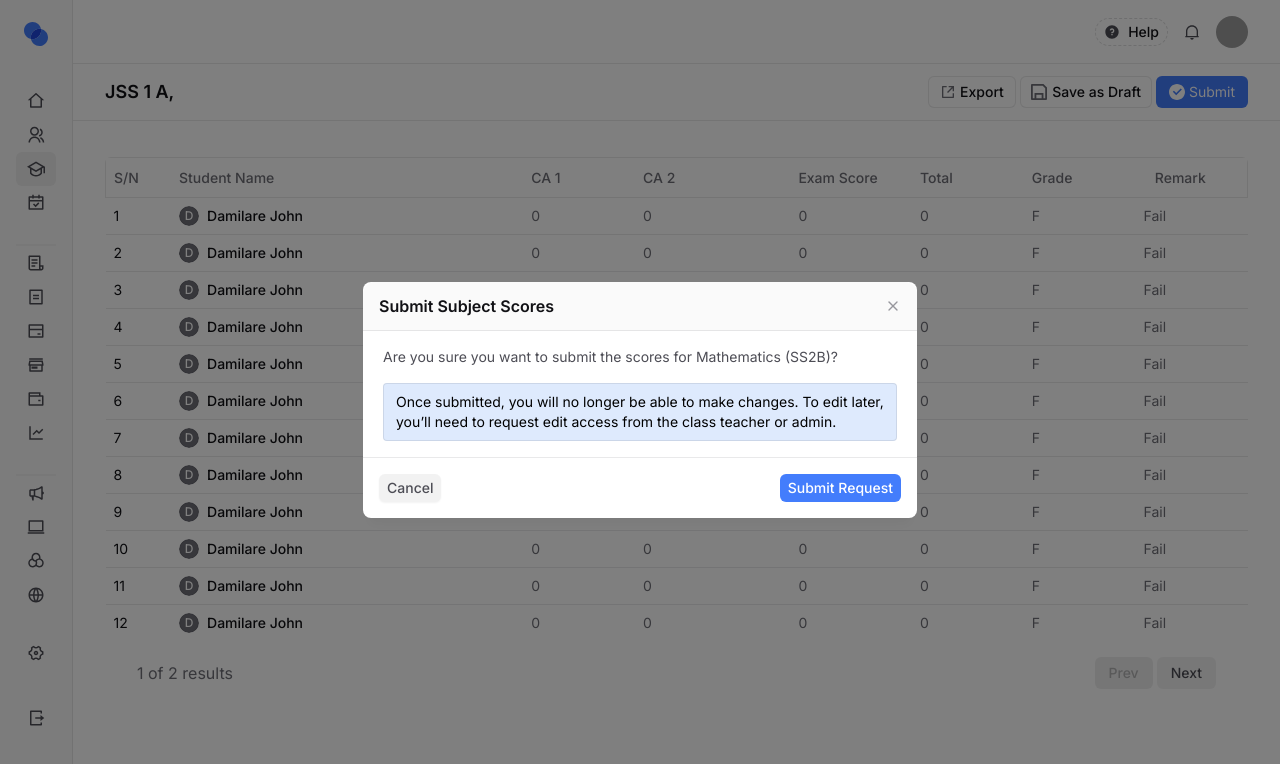
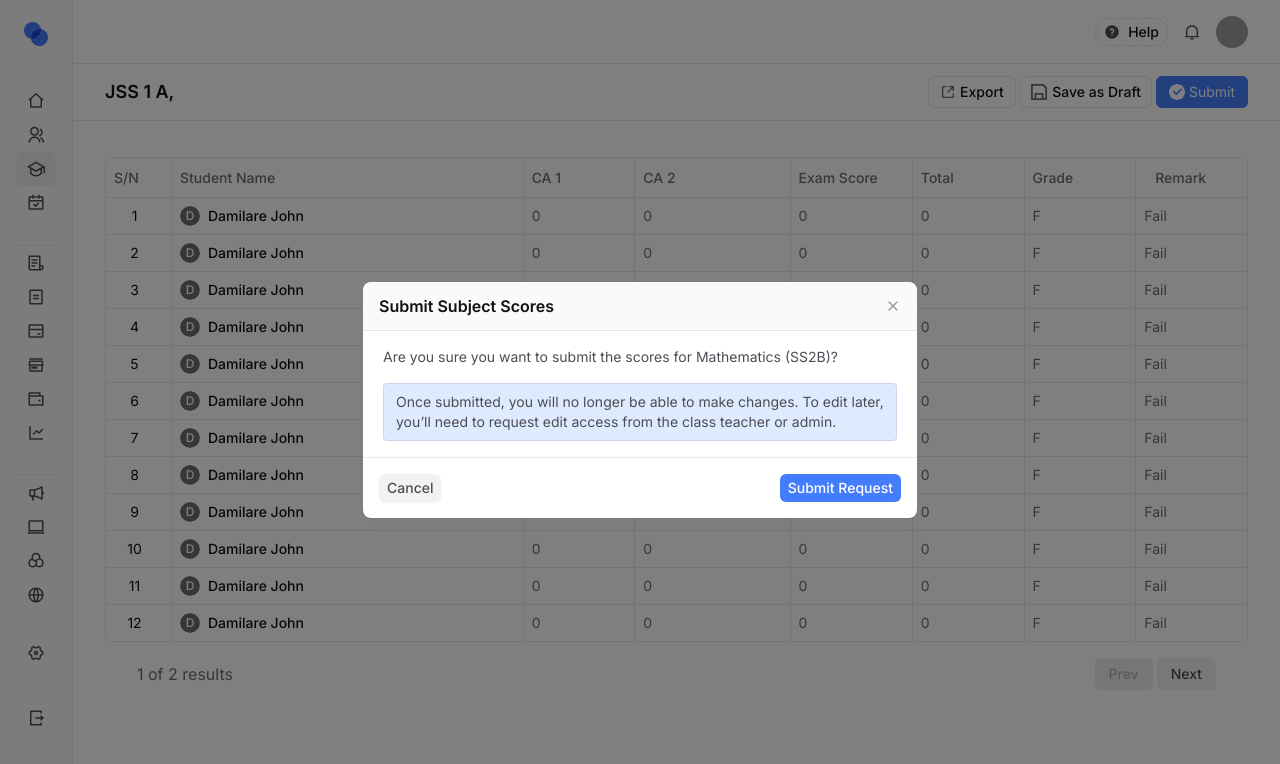
Before and after one commit to digenty/digenty-web, a Next.js app: page /classes-and-subjects/1/add-score in a window 1280 px wide. Both pictures are taken after a click on the button "Submit". Shown: the top 764 px of the page. Built offline with nearby package versions, Linux system fonts and the light colour scheme; grey boxes are pictures that could not be loaded.

Commit message:
fix clean up

```diff
--- a/src/components/ClassesAndSubjects/Subjects/Score/ScoreColumns.tsx
+++ b/src/components/ClassesAndSubjects/Subjects/Score/ScoreColumns.tsx
@@ -5,7 +5,7 @@ import { Avatar } from "@/components/Avatar";
 
 export const scoreColumns: ColumnDef<ScoreProps>[] = [
   {
-    accessorKey: "S/N",
+    accessorKey: "s/n",
     header: () => <div className="text-text-muted text-sm font-medium">S/N</div>,
     cell: ({ row }) => <span className="text-text-default cursor-pointer text-center text-sm font-normal">{row.index + 1}</span>,
     size: 48,
--- a/src/components/ClassesAndSubjects/Subjects/Score/ScoreTable.tsx
+++ b/src/components/ClassesAndSubjects/Subjects/Score/ScoreTable.tsx
@@ -45,6 +45,7 @@ export default function ScoreTable() {
           totalCount={StudentsItem.length}
           page={page}
           setCurrentPage={setPage}
+          fullBorder
         />
       </div>
 
--- a/src/components/ClassesAndSubjects/Subjects/Score/SubmitScoreModal.tsx
+++ b/src/components/ClassesAndSubjects/Subjects/Score/SubmitScoreModal.tsx
@@ -32,7 +32,7 @@ export default function SubmitScoreModal({ open, onOpenChange }: SubmitScoreModa
           </DialogDescription>
 
           <div className="border-border-default bg-bg-basic-blue-subtle rounded-sm border px-3 py-2">
-            <p className="text-text-sublte text-sm font-normal">
+            <p className="text-text-subtle text-sm font-normal">
               Once submitted, you will no longer be able to make changes. To edit later, you’ll need to request edit access from the class teacher or
               admin.
             </p>
```
